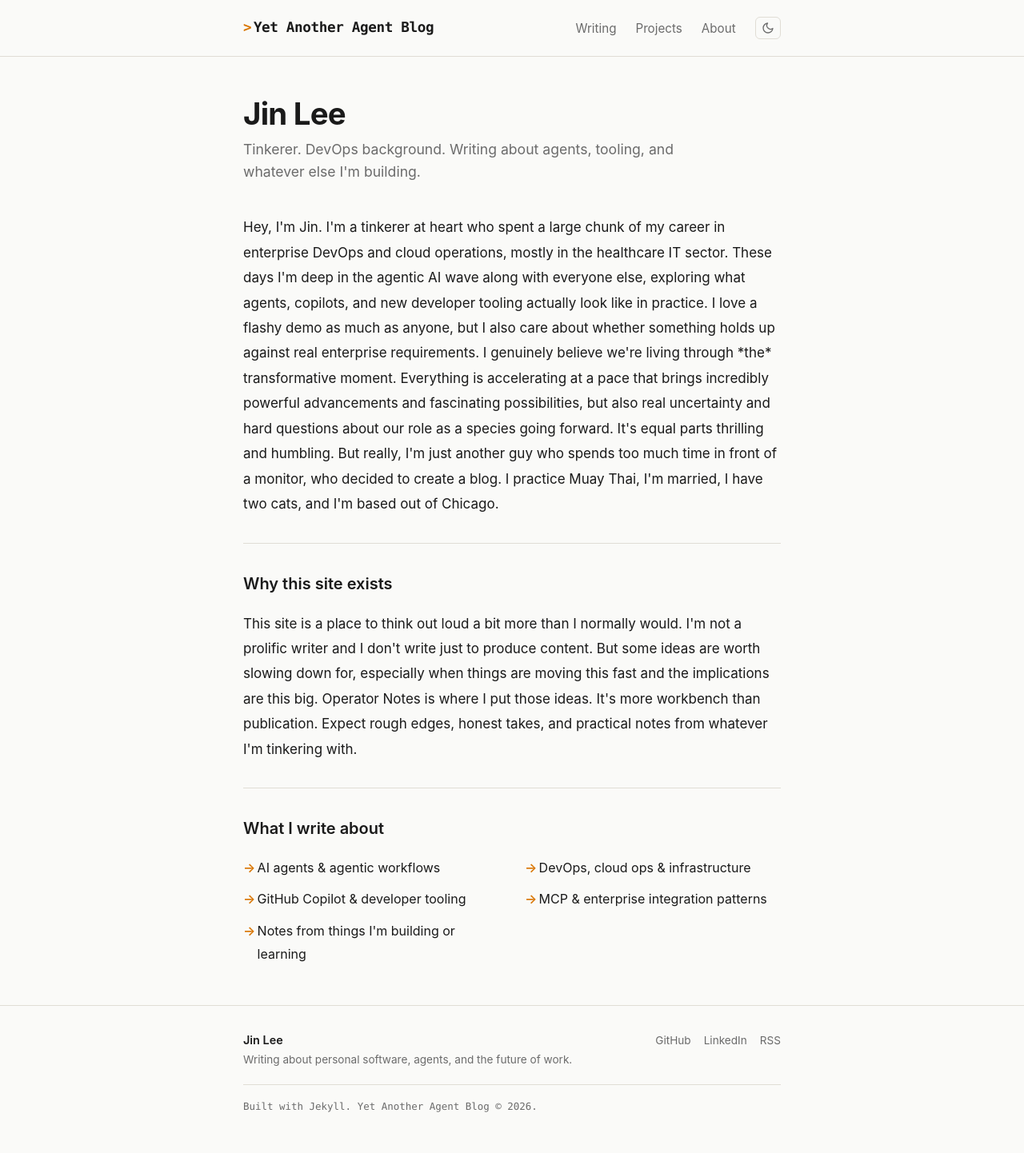
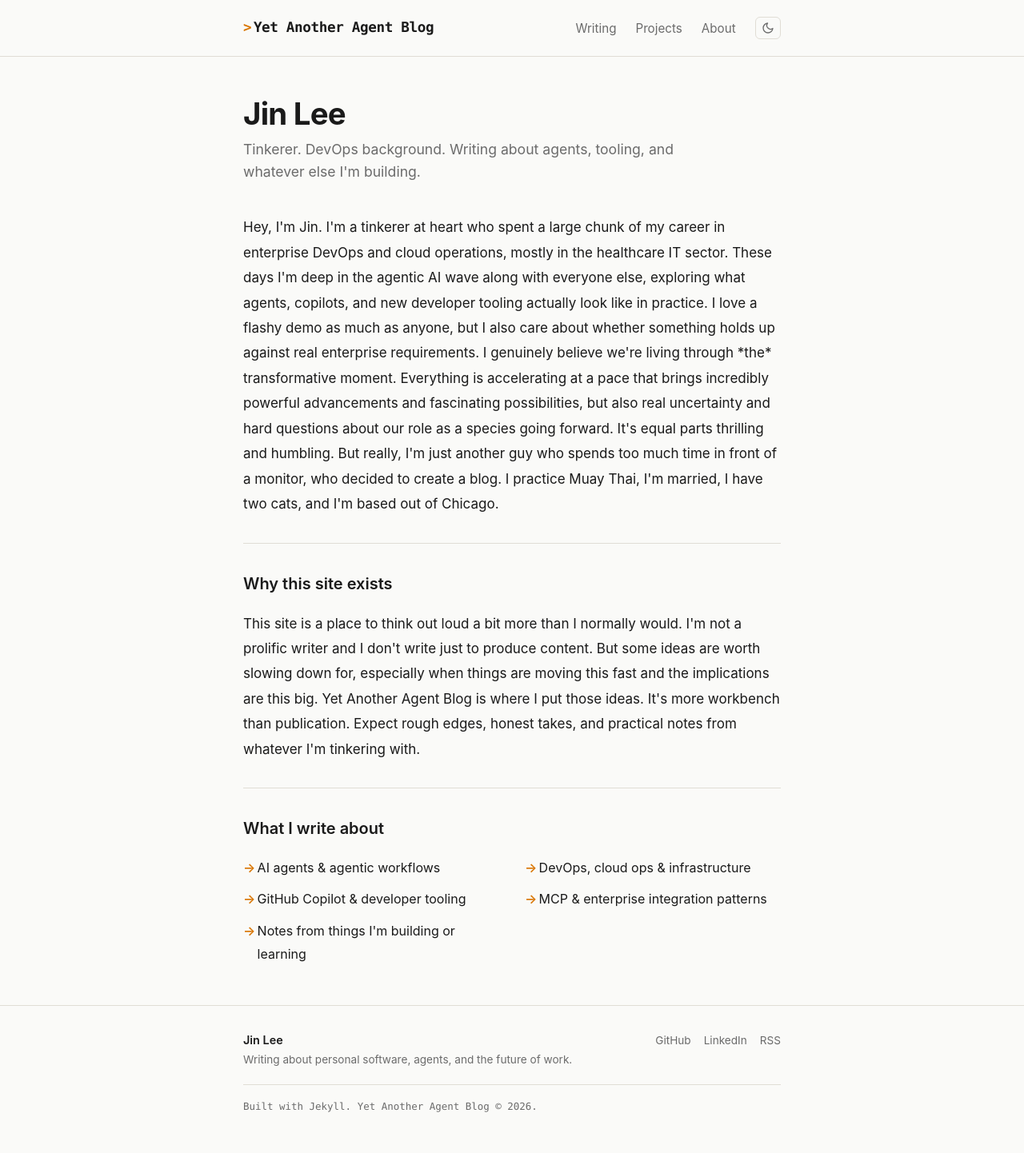
Before and after one commit to JinLee794/Yet_Another_Agent_Blog, a Jekyll site: the page built from about.md, in a window 1280 px wide. Shown: the whole page at 80% size. Built offline with Jekyll 4.4.1, drawn with Linux system fonts in a browser that asks for light colours.

Commit message:
Update site references from "Operator Notes" to "Yet Another Agent Blog" in multiple files

```diff
--- a/about.md
+++ b/about.md
@@ -31,7 +31,7 @@
 
 I'm not a prolific writer and I don't write just to produce content. But some ideas are worth slowing down for, especially when things are moving this fast and the implications are this big.
 
-Operator Notes is where I put those ideas. It's more workbench than publication. Expect rough edges, honest takes, and practical notes from whatever I'm tinkering with.
+Yet Another Agent Blog is where I put those ideas. It's more workbench than publication. Expect rough edges, honest takes, and practical notes from whatever I'm tinkering with.
 
 </section>
 
--- a/assets/css/style.css
+++ b/assets/css/style.css
@@ -1,4 +1,4 @@
-/* ===== Operator Notes — Custom Theme ===== */
+/* ===== Yet Another Agent Blog — Custom Theme ===== */
 
 :root {
   --color-bg: #fafaf8;
--- a/index.html
+++ b/index.html
@@ -4,7 +4,7 @@
 ---
 <section class="hero">
   <div class="hero-intro">
-    <h1>Operator Notes<span class="cursor"></span></h1>
+    <h1>Yet Another Agent Blog<span class="cursor"></span></h1>
     <p class="hero-subtitle">Essays on personal software, agentic systems, GitHub Copilot, and the changing interface between people and work.</p>
   </div>
   <div class="hero-author">
```
Also changed, not shown: _posts/2026-03-19-hello-world.md (+1 -1 lines).
